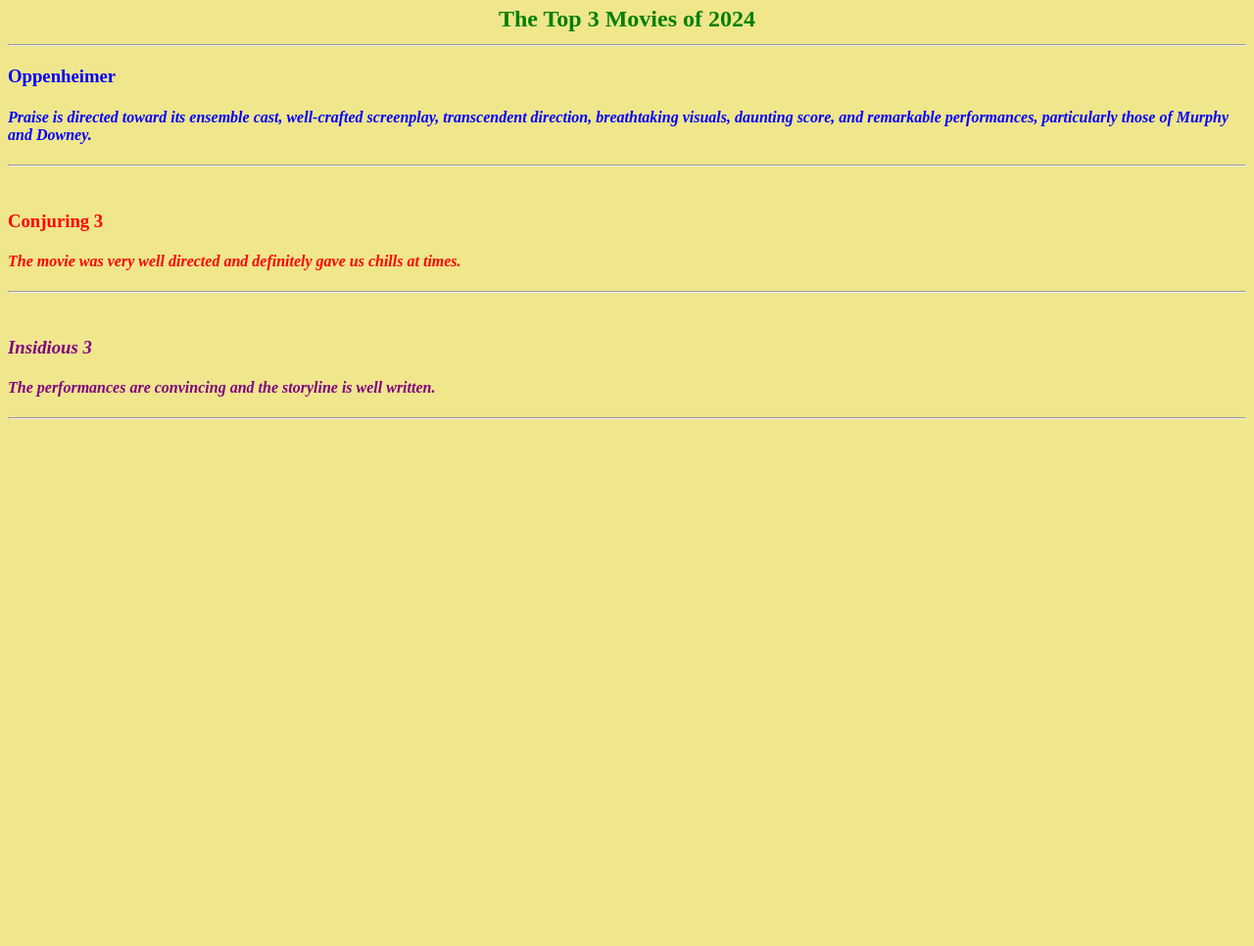
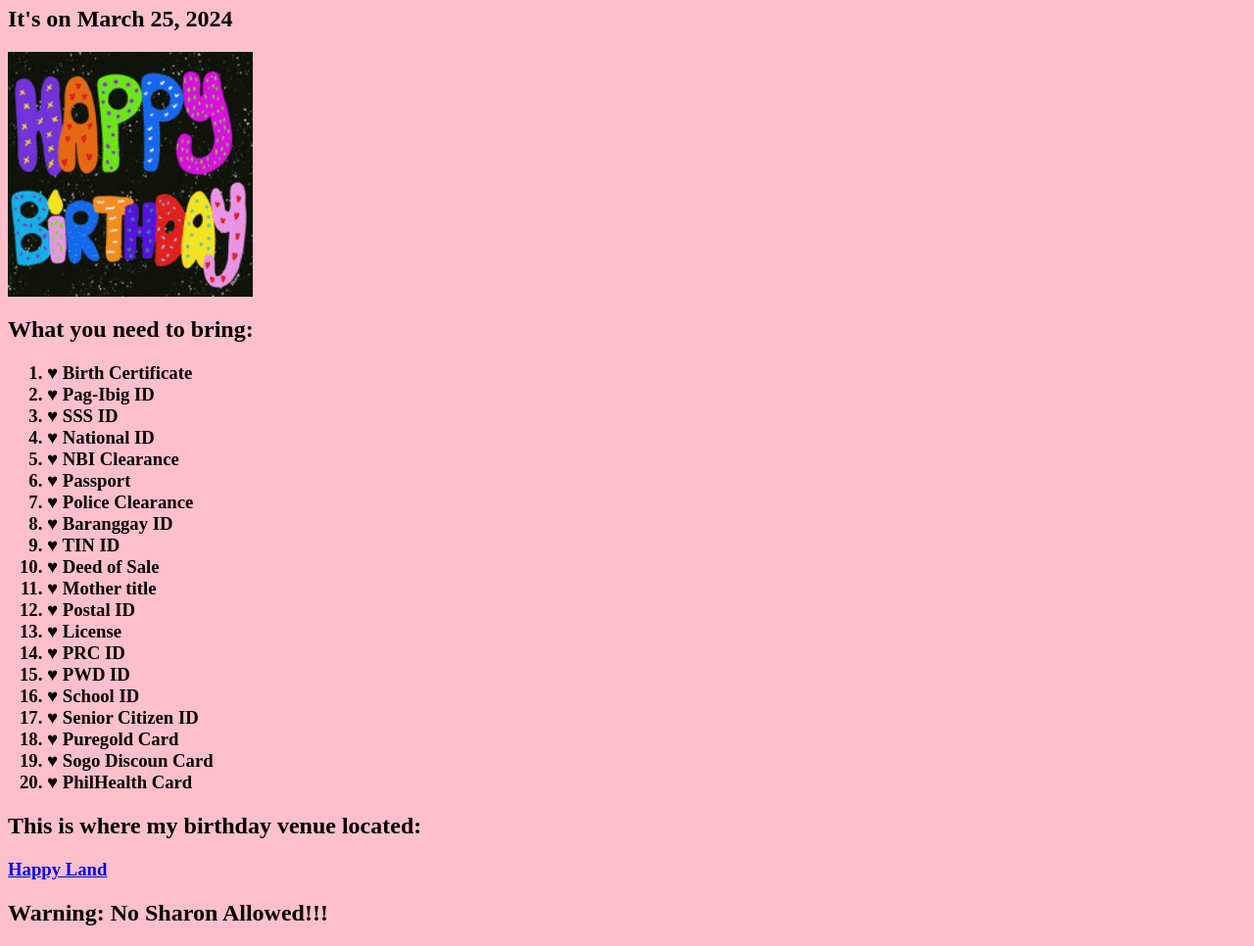
Before and after one commit to bryansampaga/Headings, a plain HTML site: page index.html in a window 1280 px wide. Shown: the part 60-1026 px from the top of the page at 98% size. Before the commit the page ends 800 px from the top, so only its background shows below. Drawn offline with Linux system fonts and the light colour scheme.

Commit message:
Add files via upload

```diff
--- a/index.html
+++ b/index.html
@@ -1,16 +1,37 @@
 <html>
 <head>
-	<title>The Best Movies According to Bryan Sampaga</title>
+	<title>image and anchor tag</title>
 </head>
-<body bgcolor="#F0E68C">
-	<h1><font color=red><center>Must Watch Movies According to Bryan Sampaga</center></font></h1>
-	<h2><font color=green><center>The Top 3 Movies of 2024</center></font><hr/></h2>
-	<h3><font color=blue>Oppenheimer<font/></h3>
-		<h4><i>Praise is directed toward its ensemble cast, well-crafted screenplay, transcendent direction, breathtaking visuals, daunting score, and remarkable performances, particularly those of Murphy and Downey.</h4><hr/><br/></i>
-		<h3><font color=red>Conjuring 3<font/></h3>
-			<h4><i>The movie was very well directed and definitely gave us chills at times.</h4><hr/><br/>
-				<h3><font color=purple>Insidious 3<font/></h3></i>
-					<h4><i>The performances are convincing and the storyline is well written.</h4><hr/><br/></i>
+<body bgcolor="pink">
+	<h1>It's My Birthday!</h1>
+	<h2>It's on March 25, 2024</h2>
+	<img src="200w.gif" width="250" height="250">
+	<h2>What you need to bring:</h2>
+	<h3><ol type="1">
+		<li>♥ Birth Certificate</li>
+		<li>♥ Pag-Ibig ID</li>
+		<li>♥ SSS ID</li>
+		<li>♥ National ID</li>
+		<li>♥ NBI Clearance</li>
+		<li>♥ Passport</li>
+		<li>♥ Police Clearance</li>
+		<li>♥ Baranggay ID</li>
+		<li>♥ TIN ID</li>
+		<li>♥ Deed of Sale</li>
+		<li>♥ Mother title</li>
+		<li>♥ Postal ID</li>
+		<li>♥ License</li>
+		<li>♥ PRC ID</li>
+		<li>♥ PWD ID</li>
+		<li>♥ School ID</li>
+		<li>♥ Senior Citizen ID</li>
+		<li>♥ Puregold Card</li>
+		<li>♥ Sogo Discoun Card</li>
+		<li>♥ PhilHealth Card</li></h3>
+	<h2>This is where my birthday venue located:</h2>
+	<h3><a href="https://maps.app.goo.gl/Cgb1ECWEQLgz6Rut8">Happy Land<a/></h3>
+
+	<h2>Warning: No Sharon Allowed!!!</h2>
 
 </body>
 </html>
```
Also changed, not shown: 200w.gif (added).
